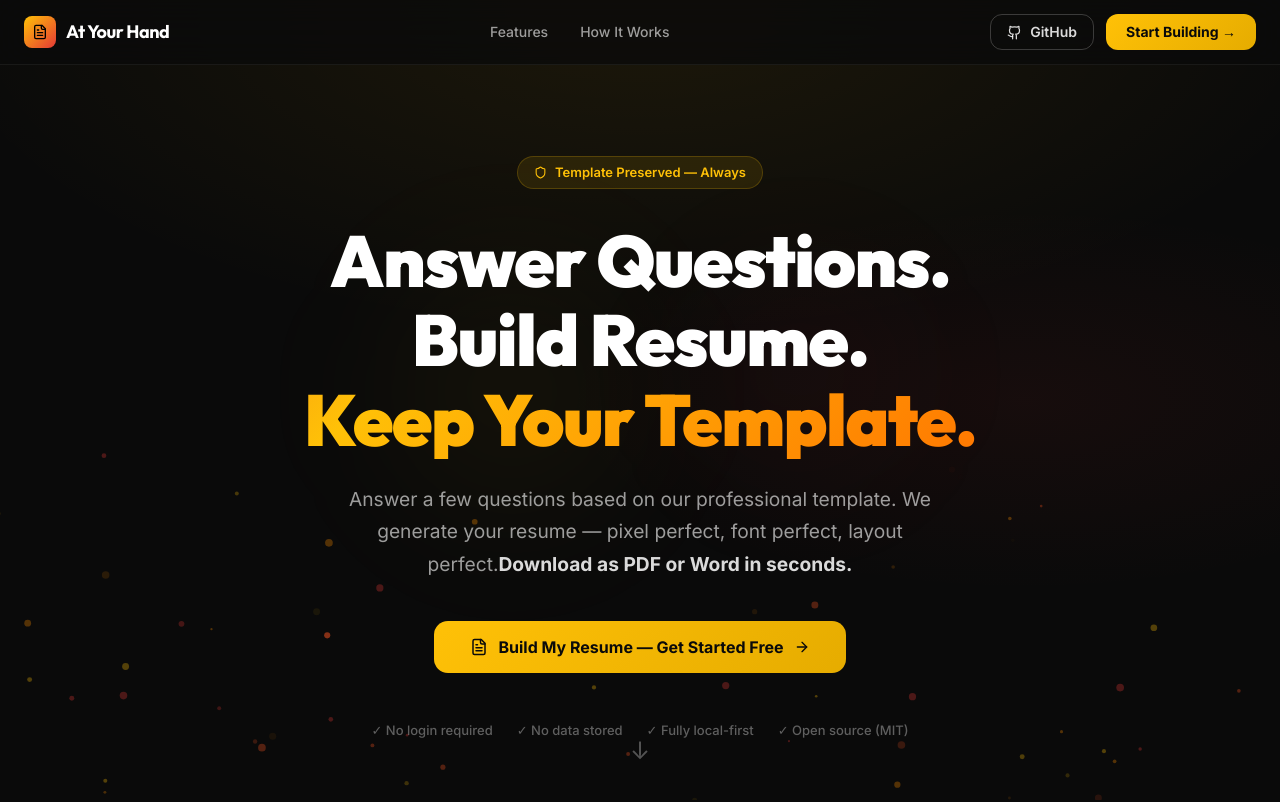
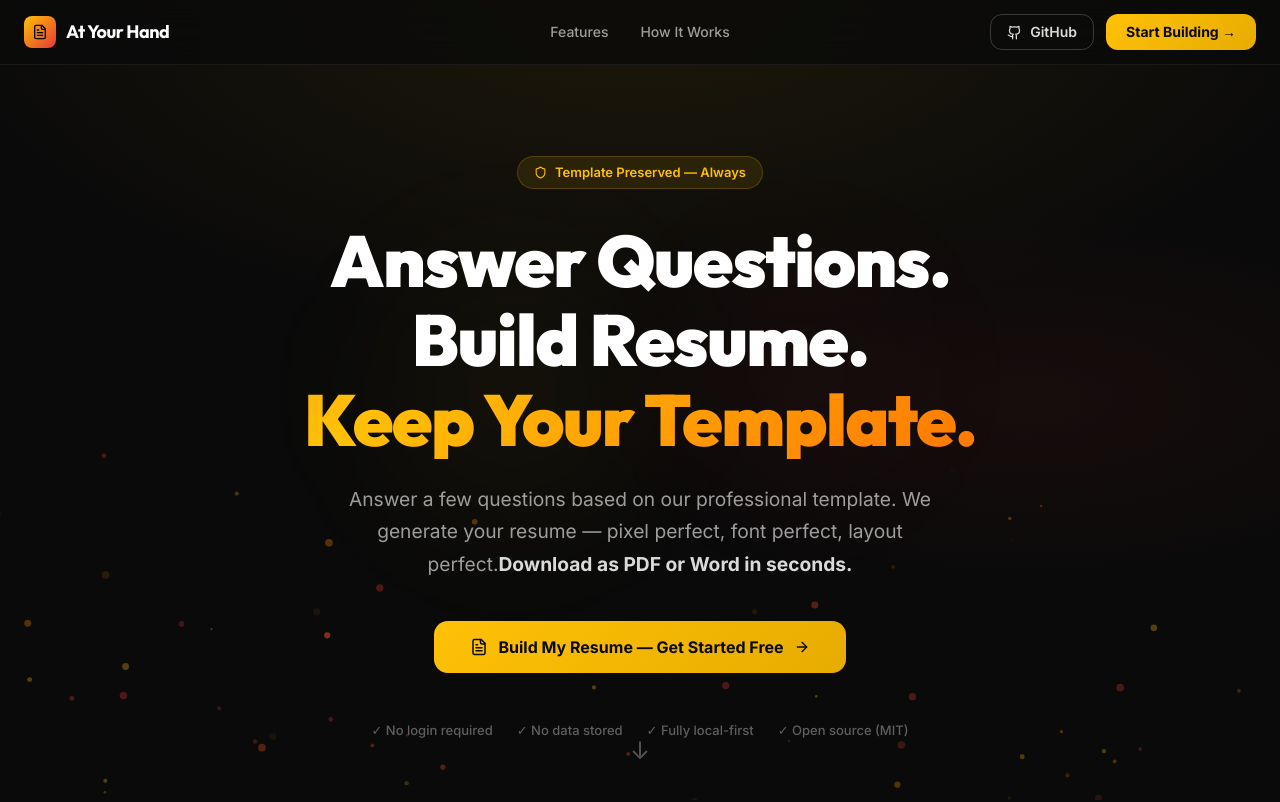
Before and after one commit to Saisidd05/Resume, a Next.js app: page / in a window 1280 px wide. Shown: the top 802 px of the page. Built offline with nearby package versions, Linux system fonts and the light colour scheme.

Commit message:
style: center landing navbar features and how-it-works navigation links using three-column flex

```diff
--- a/app/components/landing/Navbar.tsx
+++ b/app/components/landing/Navbar.tsx
@@ -17,8 +17,9 @@ export default function Navbar() {
         borderBottom: '1px solid rgba(255,255,255,0.06)',
       }}
     >
-      <div className="max-w-7xl mx-auto px-6 h-16 flex items-center justify-between">
-        {/* Logo */}
+      <div className="max-w-7xl mx-auto px-6 h-16 flex items-center">
+        {/* Left: Logo */}
+        <div className="flex-1 flex justify-start">
           <Link href="/" className="flex items-center gap-2.5 group">
             <motion.div
               whileHover={{ rotate: 10, scale: 1.1 }}
@@ -34,9 +35,10 @@ export default function Navbar() {
               At Your Hand
             </span>
           </Link>
+        </div>
 
-        {/* Nav Links */}
-        <div className="hidden md:flex items-center gap-8">
+        {/* Center: Nav Links */}
+        <div className="hidden md:flex items-center justify-center gap-8 flex-1">
           {[
             { label: 'Features', href: '#features' },
             { label: 'How It Works', href: '#how-it-works' },
@@ -54,8 +56,8 @@ export default function Navbar() {
           ))}
         </div>
 
-        {/* Right actions */}
-        <div className="flex items-center gap-3">
+        {/* Right: actions */}
+        <div className="flex-1 flex items-center justify-end gap-3">
           <a
             href="https://github.com"
             target="_blank"
```
Lines whose indentation alone changed are shown as unchanged.
